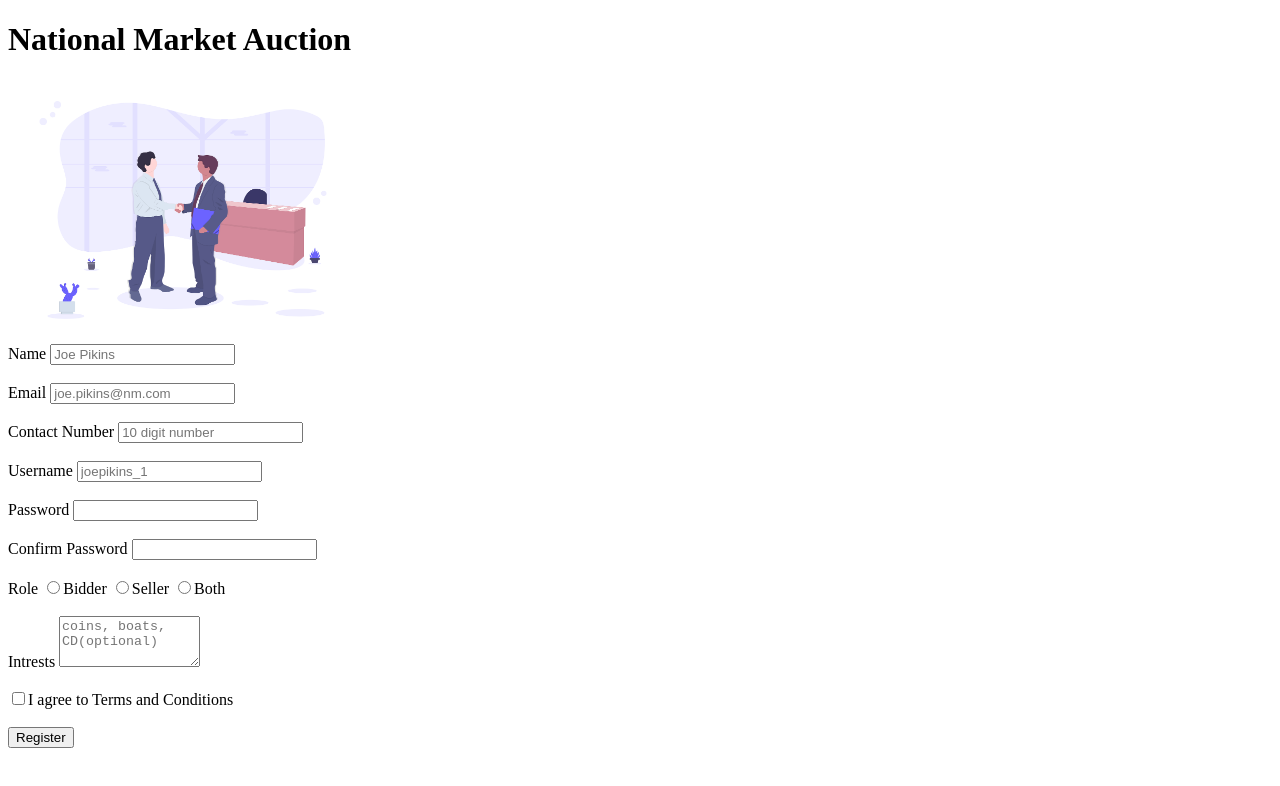
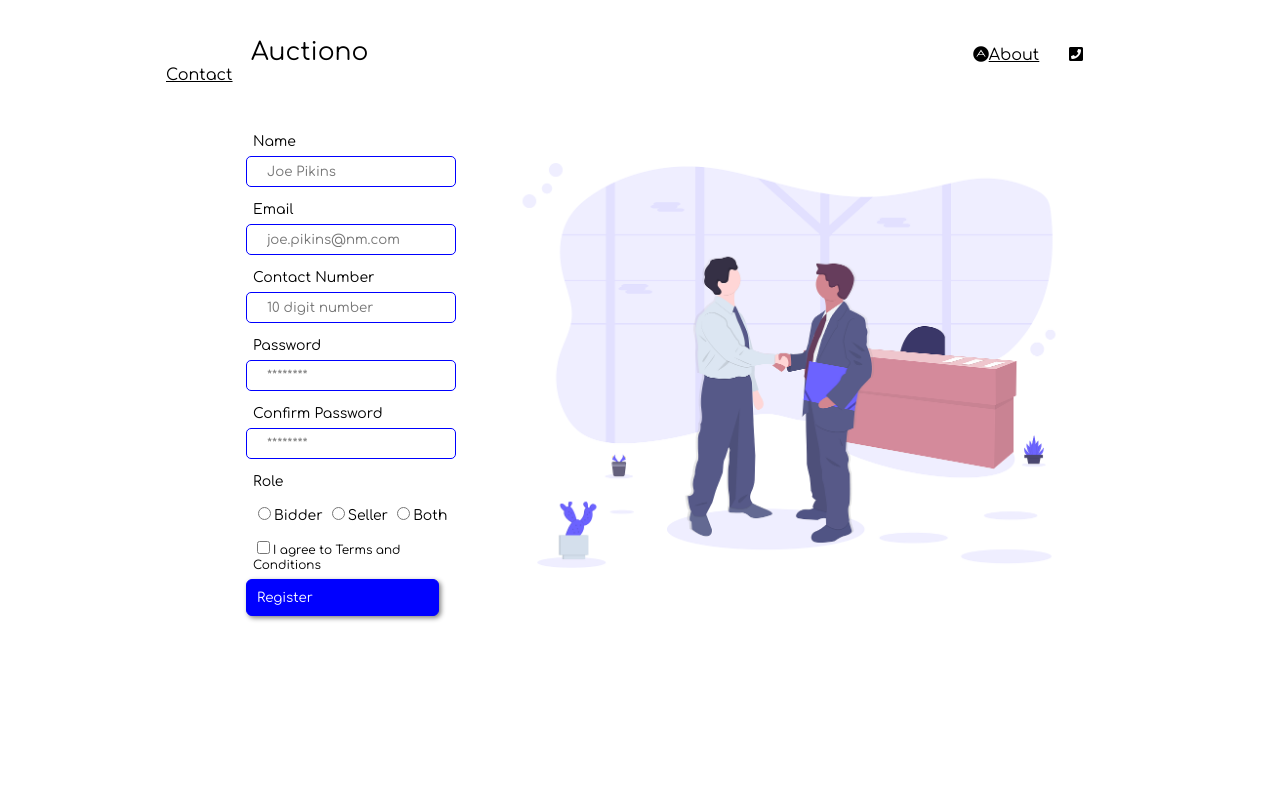
Before and after one commit to Sne101/Front-end, a plain HTML site: page NationalMarket/WebContent/index.html in a window 1280 px wide. Drawn offline with Linux system fonts and the light colour scheme.

Commit message:
Css styling for auction website

```diff
--- /dev/null
+++ b/NationalMarket/WebContent/css/swag.css
@@ -0,0 +1,72 @@
+#main{
+	width:75%;
+	height:600px;
+	margin:0px auto;
+	/* background-color: blue; */
+
+}
+#bar{
+	/* background-color:blue; */
+	padding-top:30px;
+
+}
+#logo{
+	cursor:pointer;
+	margin-left:85px;
+	font-size:25px;
+}
+#contact{
+	cursor:pointer;
+	text-decoration:underline;
+	margin-left:25px;
+}
+#about{
+	cursor:pointer;
+	text-decoration:underline;
+	margin-left:600px;
+}
+#submain{
+	display:flex;
+	flex-directon:column;
+	/* background-color:pink; */
+	justify-content:space-between;
+}
+body{
+	font-family:"Comfortaa";
+}
+.terms{
+	font-family:"Comfortaa";
+	font-size:12px;
+}
+#btn{
+	background-color:blue;
+	color:white;
+	cursor:pointer;
+	border-radius:6px;
+	box-shadow:2px 2px 5px grey;
+	padding:10px 125px 10px 10px;
+
+}
+.fit{
+	font-size:14px;
+
+	margin:15px 7px 7px 7px;
+	/* background-color:orange; */
+}
+.frm{
+	margin:30px 0px 0px 70px;
+	padding:5px 0px 0px 10px;
+	/* background-color:pink; */
+}
+input{
+	font-family:"Comfortaa";
+	border-radius:5px;
+	padding:7px 20px ;
+	/* background-color:powderblue;
+	 */
+	border:1px solid blue;
+}
+.image{
+	margin-top:40px;
+	/* background-color:blue; */
+}
--- a/NationalMarket/WebContent/index.html
+++ b/NationalMarket/WebContent/index.html
@@ -3,34 +3,47 @@
 <head>
 <meta charset="ISO-8859-1">
 <title>National Market-Register</title>
+<link rel="stylesheet" href="css/swag.css">
+<link href="https://fonts.googleapis.com/css?family=Comfortaa" rel="stylesheet">
+<link rel="stylesheet" href="https://use.fontawesome.com/releases/v5.3.1/css/all.css" integrity="sha384-mzrmE5qonljUremFsqc01SB46JvROS7bZs3IO2EmfFsd15uHvIt+Y8vEf7N7fWAU" crossorigin="anonymous">
 </head>
 <body>
-
-		<h1>National Market Auction</h1>
-		<img src="image/undraw.png" height="260px">
-		<!-- <hr width="50%"><br/> -->
+	<div id="main">
+	<div id="bar">
+	<span id="logo">Auctiono</span>
+	<span id="about"><i class="fab fa-adn"></i>About</span>
+	<span id="contact"><i class="fas fa-phone-square"></i>Contact</span>
+	</div>
+			<!-- <hr width="50%"><br/> -->
+			<div id="submain">
+		<div class="frm">
+		<!--  <h1>National Market Auction</h1>-->
 		<form>
-			Name <input type="text" name="name" required placeholder="Joe Pikins"><br />
-			<br /> Email <input type="email" name="email" required
+			<p class="fit">Name</p> <input type="text" name="name" required placeholder="Joe Pikins"><br />
+		<p class="fit">Email</p> <input type="email" name="email" required
 				placeholder="joe.pikins@nm.com"><br />
-			<br /> Contact Number <input type="text" required
+			 <p class="fit">Contact Number</p> <input type="text" required
 				placeholder="10 digit number" pattern="[6789]{1}[0-9]{9}"><br />
-			<br /> Username <input type="text" name="uname"
-				placeholder="joepikins_1"><br />
-			<br /> Password <input type="password" name="pass"
+			<p class="fit"> Password</p> <input type="password" placeholder="********"  name="pass"
 				pattern="(?=.*\d)(?=.*[a-z])(?=.*[A-Z]).{8,}" required><br />
-			<br /> Confirm Password <input type="password" name="pass"
+			 <p class="fit">Confirm Password</p> <input type="password"  placeholder="********" name="pass"
 				pattern="(?=.*\d)(?=.*[a-z])(?=.*[A-Z]).{8,}" required><br />
-			<br /> Role <input name="role" type="radio">Bidder <input
+			 <p class="fit">Role</p><p class="fit"><input name="role" type="radio">Bidder
+			 <input
 				name="role" type="radio">Seller <input name="role"
-				type="radio">Both<br />
-			<br /> Intrests
-			<textarea placeholder="coins, boats, CD(optional)" rows="3" cols="15"></textarea>
-			<br />
-			<br /> <input type="checkbox">I agree to Terms and Conditions<br />
-			<br /> <input type="submit" value="Register">
+				type="radio">Both<br /></p>
+			<p class="fit"><input type="checkbox"><span class="terms">I agree to Terms and Conditions</span><br /></p>
+			<input id="btn" type="submit" value="Register">
 
 		</form>
 
+		</div>
+		<div class="image">
+	<img src="image/undraw.png" width="650px">
+	</div>
+		</div>
+	</div>
+
+
 </body>
 </html>
```
